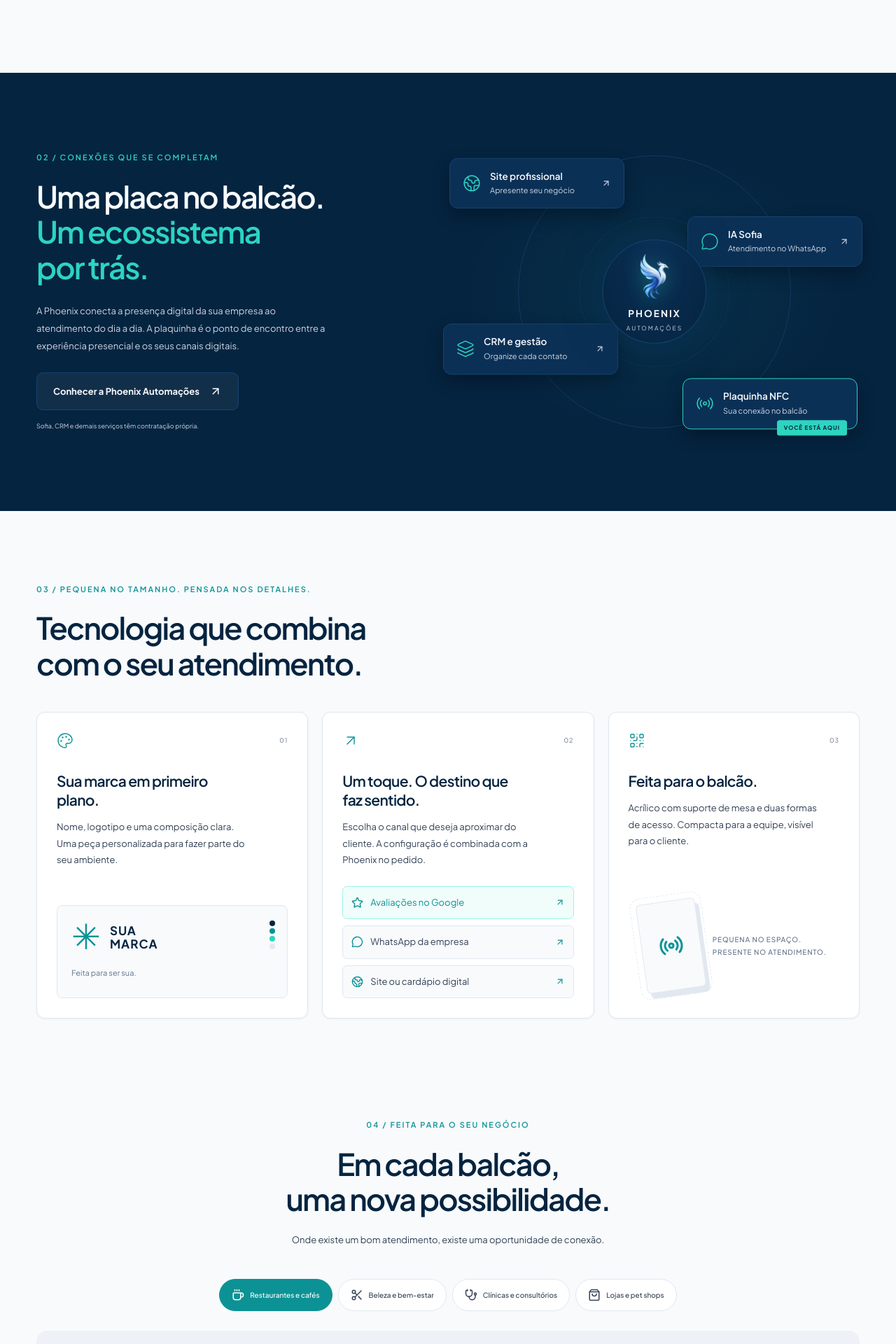
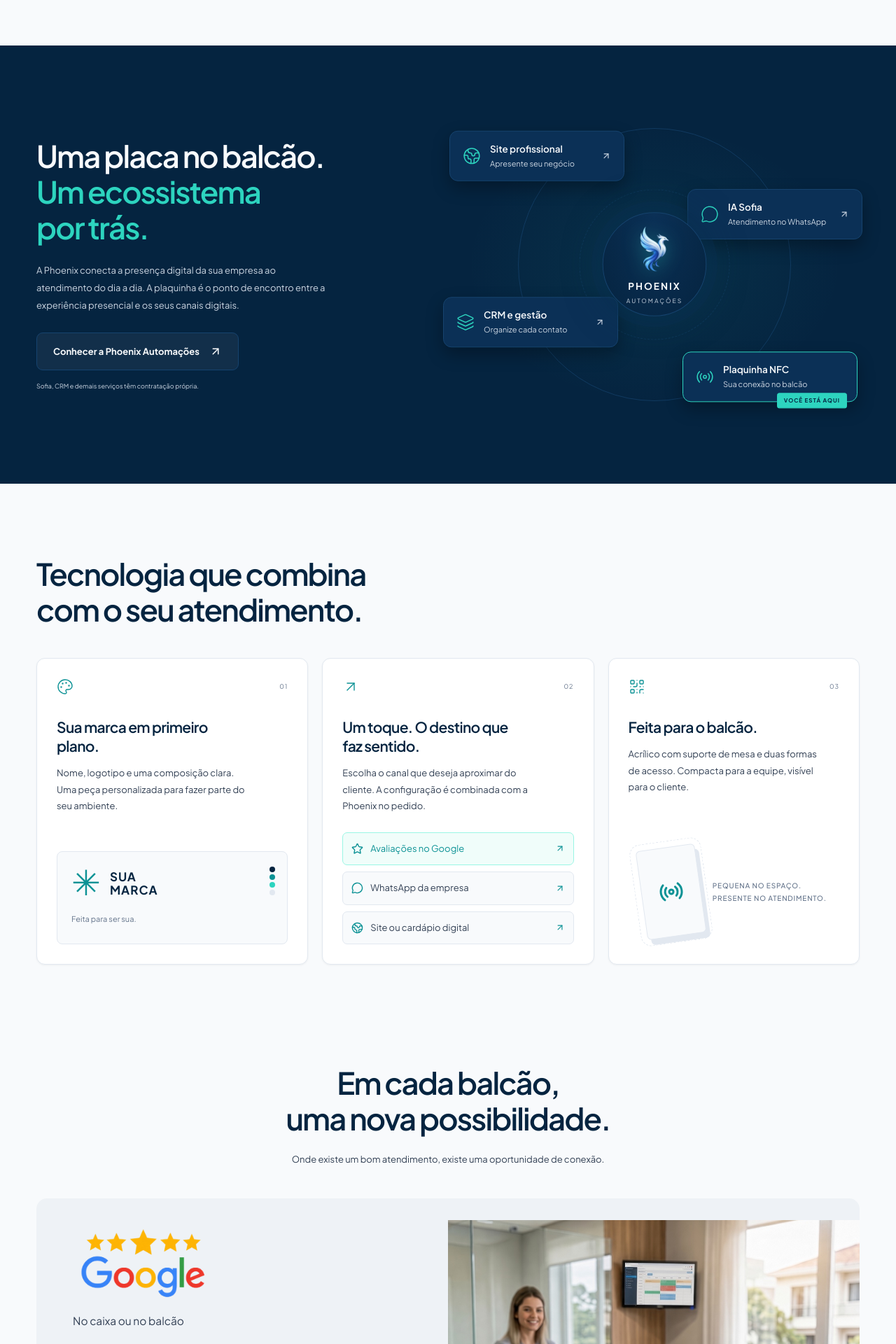
Before and after one commit to phoenixautomacoes/plaquinha, a React (Vite) app: page / in a window 1280 px wide. Shown: the part 1698-3618 px from the top of the page at 70% size. Built offline with nearby package versions, Linux system fonts and the light colour scheme.

Commit message:
style: remover marcacoes antes dos titulos, excluir botoes de nichos e deixar fundo transparente na imagem Google

```diff
--- a/src/components/LandingPageView.tsx
+++ b/src/components/LandingPageView.tsx
@@ -87,7 +87,6 @@ function UseCases() {
     >
       <div className="phx-container">
         <div className="section-heading" data-reveal>
-          <span className="section-index">04 / FEITA PARA O SEU NEGÓCIO</span>
           <h2 id="use-cases-title">
             Em cada balcão,
             <br />
@@ -96,23 +95,6 @@ function UseCases() {
           <p>
             Onde existe um bom atendimento, existe uma oportunidade de conexão.
           </p>
-        </div>
-        <div
-          className="niche-selector"
-          role="group"
-          aria-label="Escolha um segmento"
-        >
-          {niches.map((niche, index) => (
-            <button
-              key={niche.label}
-              type="button"
-              aria-pressed={active === index}
-              onClick={() => setActive(index)}
-            >
-              <niche.icon size={18} />
-              {niche.label}
-            </button>
-          ))}
         </div>
         <div className={`niche-scene niche-${item.color}`}>
           <div className="niche-copy">
@@ -402,9 +384,6 @@ export function LandingPageView({
           <div className="phx-container">
             <div className="section-heading split-heading" data-reveal>
               <div>
-                <span className="section-index">
-                  01 / SIMPLES PARA QUEM USA
-                </span>
                 <h2 id="how-title">
                   Menos caminhos.
                   <br />
@@ -502,9 +481,6 @@ export function LandingPageView({
         >
           <div className="phx-container ecosystem-layout">
             <div className="ecosystem-copy" data-reveal>
-              <span className="section-index">
-                02 / CONEXÕES QUE SE COMPLETAM
-              </span>
               <h2 id="ecosystem-title">
                 Uma placa no balcão.
                 <br />
@@ -607,9 +583,6 @@ export function LandingPageView({
         >
           <div className="phx-container">
             <div className="section-heading" data-reveal>
-              <span className="section-index">
-                03 / PEQUENA NO TAMANHO. PENSADA NOS DETALHES.
-              </span>
               <h2 id="details-title">
                 Tecnologia que combina
                 <br />
@@ -708,9 +681,6 @@ export function LandingPageView({
           <div className="phx-container">
             <div className="section-heading split-heading" data-reveal>
               <div>
-                <span className="section-index">
-                  05 / ESCOLHA SEU PRÓXIMO PASSO
-                </span>
                 <h2 id="pricing-title">
                   Comece pelo balcão.
                   <br />
@@ -849,9 +819,6 @@ export function LandingPageView({
         >
           <div className="phx-container faq-layout">
             <div className="section-heading" data-reveal>
-              <span className="section-index">
-                06 / ANTES DO PRIMEIRO TOQUE
-              </span>
               <h2 id="faq-title">
                 Ficou alguma
                 <br />
@@ -907,9 +874,6 @@ export function LandingPageView({
         <section className="final-section" aria-labelledby="final-title">
           <div className="phx-container final-content" data-reveal>
             <div className="final-orbit" aria-hidden="true" />
-            <span className="section-index">
-              O PRÓXIMO TOQUE PODE SER NA SUA MARCA.
-            </span>
             <h2 id="final-title">
               Seu balcão tem muito
               <br />
--- a/src/components/landing/landing.css
+++ b/src/components/landing/landing.css
@@ -1775,11 +1775,10 @@
   display: inline-flex;
   align-items: center;
   justify-content: center;
-  background: #ffffff;
-  padding: 10px 20px;
-  border-radius: 14px;
-  border: 1px solid rgba(203, 213, 225, 0.75);
-  box-shadow: 0 10px 25px -6px rgba(5, 36, 64, 0.08), 0 2px 6px rgba(5, 36, 64, 0.04);
+  background: transparent;
+  padding: 0;
+  border: none;
+  box-shadow: none;
 }
 .niche-google-img {
   width: 195px;
```
